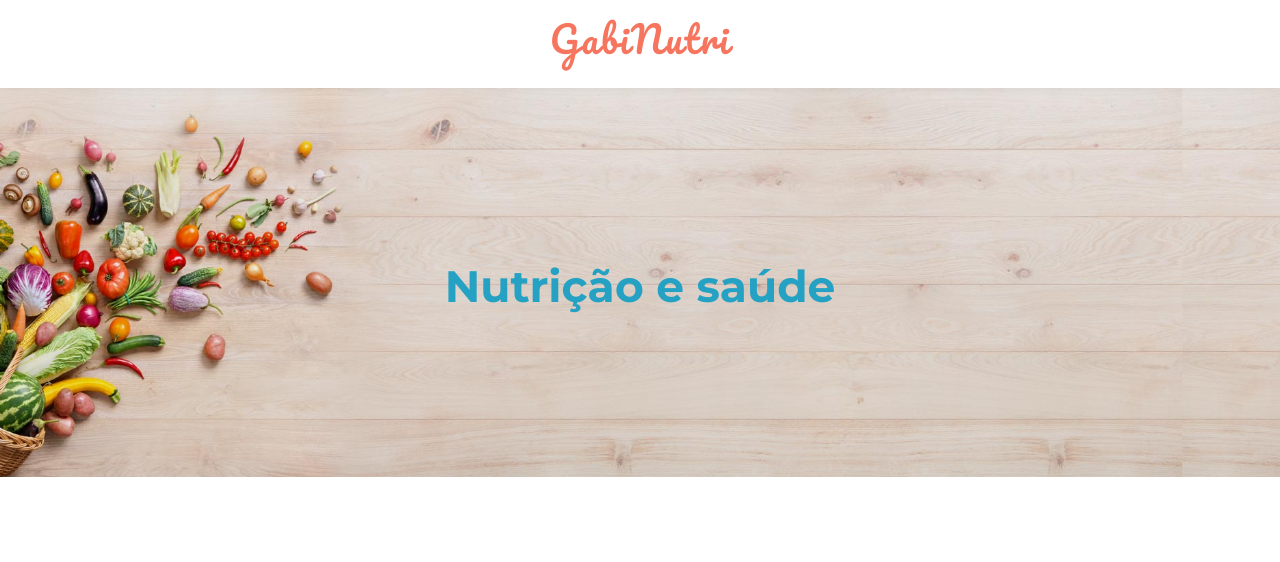
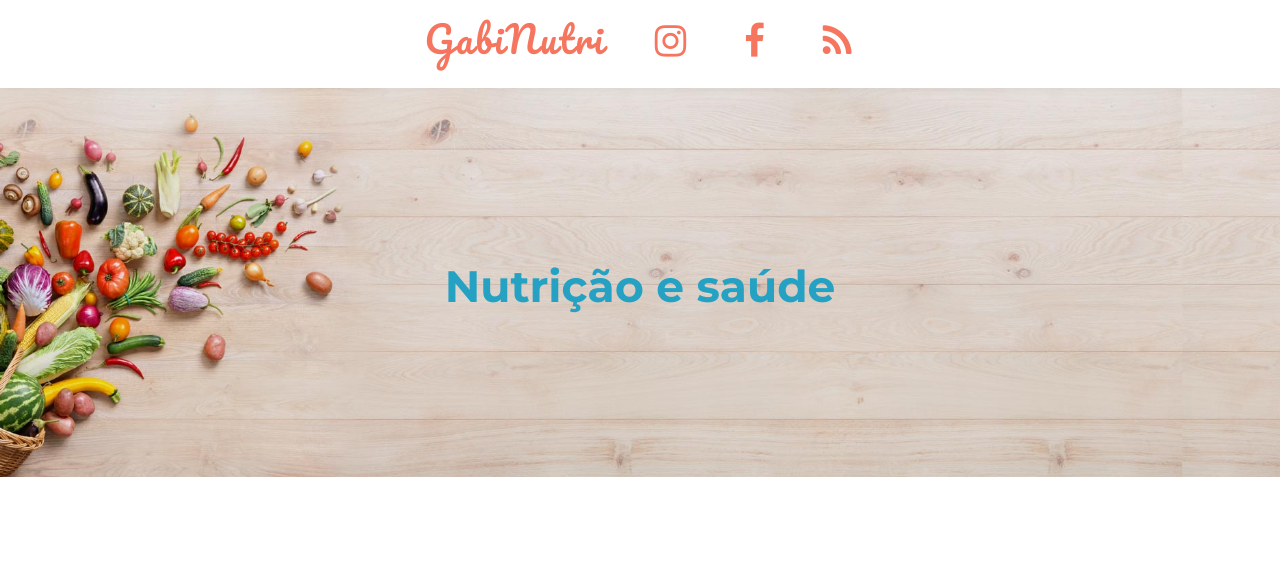
Before and after one commit to gabinutri/gabinutri.github.io, a plain HTML site: page index.html in a window 1280 px wide. Shown: the top 562 px of the page. Drawn offline with nearby package versions, Linux system fonts and the light colour scheme; grey boxes are pictures that could not be loaded.

Commit message:
ajustes nas redes

```diff
--- a/assets/css/main.css
+++ b/assets/css/main.css
@@ -2692,6 +2692,17 @@
 			display: inline-block;
 		}
 
+		#header .logo-social {
+			color: #f6755e;
+			font-family: "Pacifico", cursive;
+			font-size: 2.5em;
+			letter-spacing: 4px;
+			margin-top: -5px;
+			margin-left: 50px;
+			text-decoration: none;
+			display: inline-table;
+		}
+
 		#header nav {
 			position: absolute;
 			top: 0;
--- a/index.html
+++ b/index.html
@@ -14,7 +14,11 @@ Gabi Nutri
 		<!-- Header -->
 			<header id="header">
 
-				<a href="index.html" class="logo">GabiNutri</a>
+				<a href="index.html" class="logo">GabiNutri
+					<a href="https://www.instagram.com/nutrigabiballardin/" target="_blank" class="logo-social"><span class="fa fa-instagram"></span></a>
+					<a href="https://pt-br.facebook.com/NutricionistaGabrielaDBallardin" target="_blank" class="logo-social"><span class="fa fa-facebook"></span></a>
+					<a href="#" class="logo-social" target="_blank" ><span class="fa fa-rss"></span></a>
+				</a>
 
 			</header>
 
```
